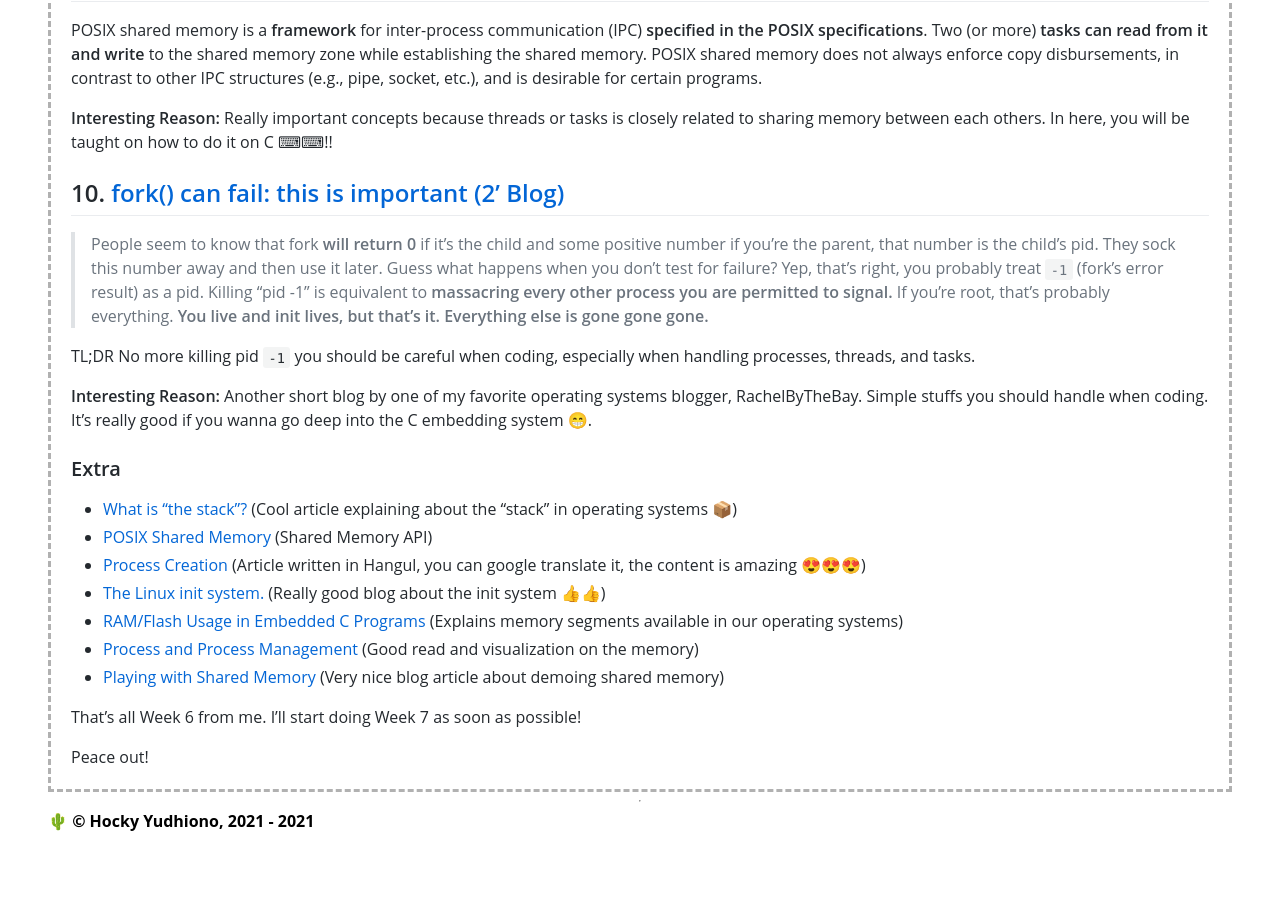
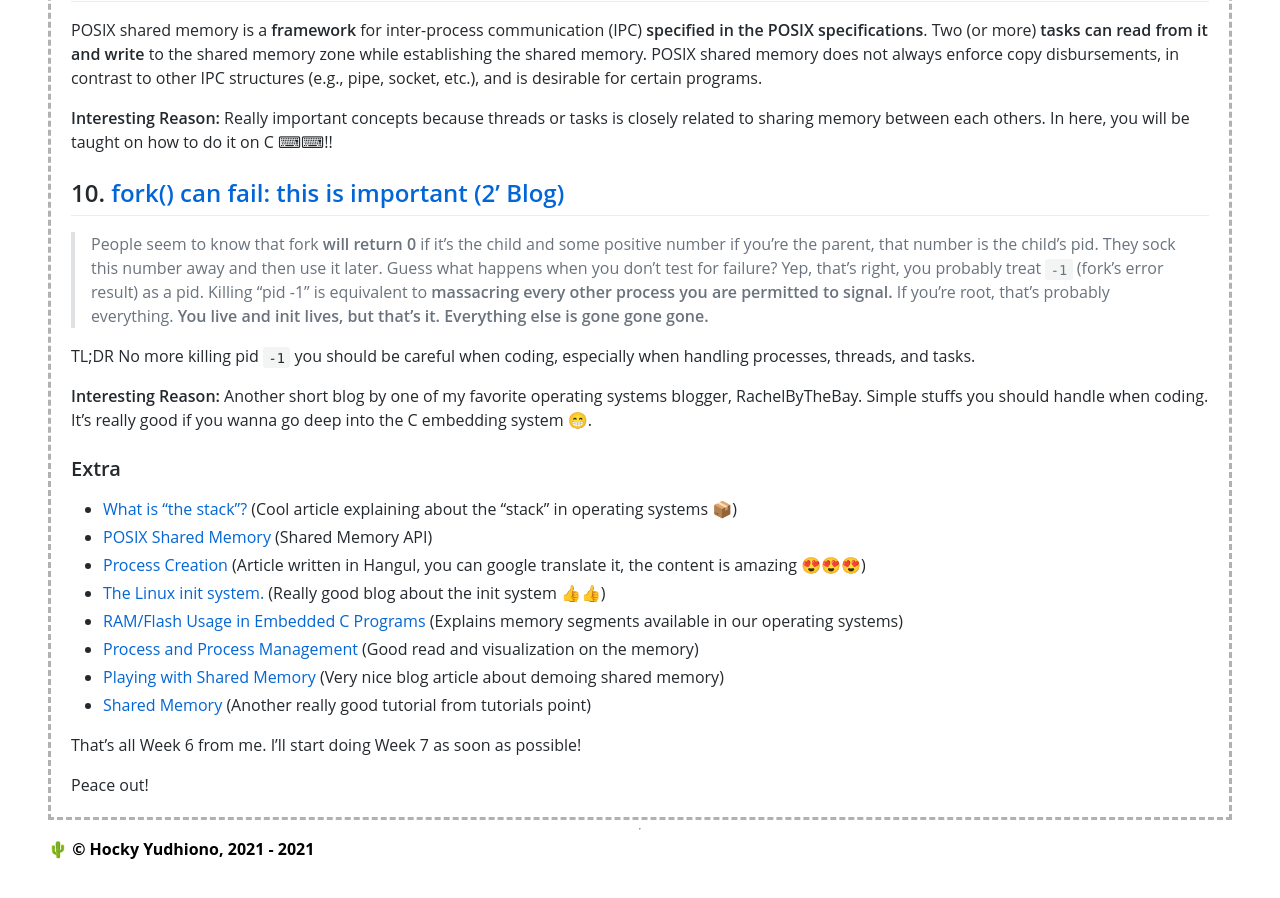
Before and after one commit to Bimabara/os211, a Jekyll site: the page built from w06.md, in a window 1280 px wide and 900 px high, scrolled down 2307 px. Built offline with Jekyll 4.4.1, drawn with Linux system fonts in a browser that asks for light colours; our own code applies the rules of GitHub Pages for plain Markdown files; before the commit the page ends 3179 px from its top, so only the background shows below that.

Commit message:
[W06] Add extra top 10

```diff
--- a/w06.md
+++ b/w06.md
@@ -82,6 +82,7 @@ TL;DR No more killing pid `-1` you should be careful when coding, especially whe
 - [RAM/Flash Usage in Embedded C Programs](https://blog.stratifylabs.co/device/2013-10-18-RAM-Flash-Usage-in-Embedded-C-Programs/) (Explains memory segments available in our operating systems)
 - [Process and Process Management](https://applied-programming.github.io/Operating-Systems-Notes/2-Process-Management/) (Good read and visualization on the memory)
 - [Playing with Shared Memory](https://www.deepanseeralan.com/tech/playing-with-shared-memory/) (Very nice blog article about demoing shared memory)
+- [Shared Memory](https://www.tutorialspoint.com/inter_process_communication/inter_process_communication_shared_memory.htm) (Another really good tutorial from tutorials point)
 
 That's all Week 6 from me. I'll start doing Week 7 as soon as possible!
 
```
